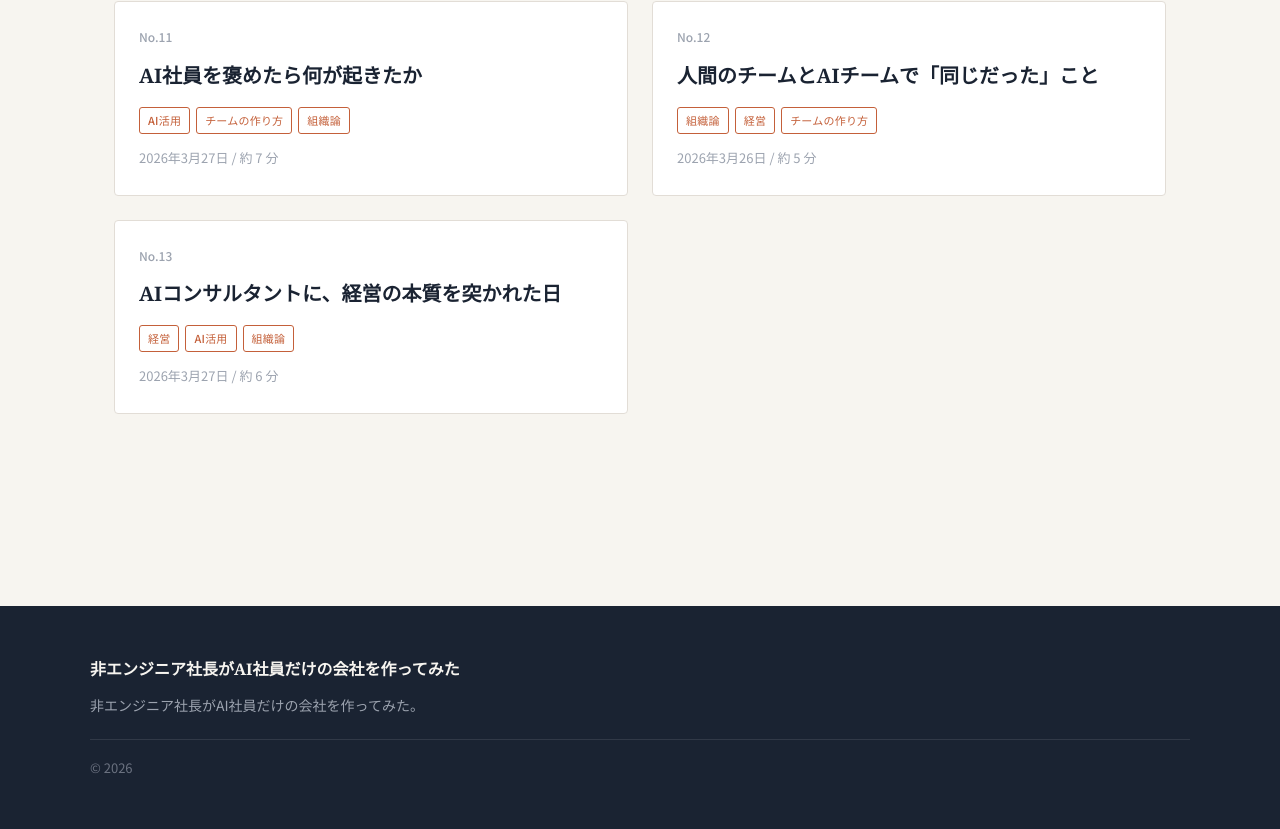
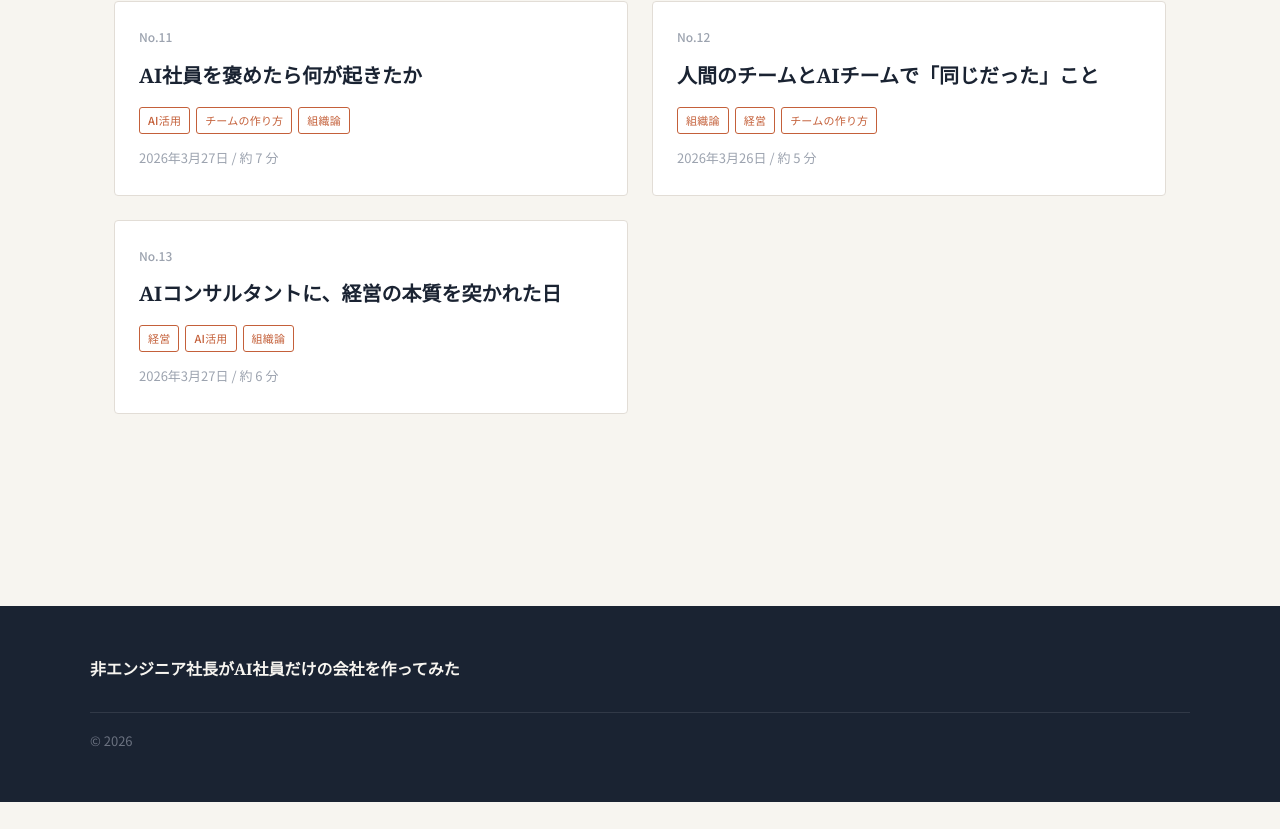
Before and after one commit to hirofumioya-boop/ymo-blog, a Next.js app: page / in a window 1280 px wide. Shown: the part 2055-2884 px from the top of the page. After the commit the page ends 2857 px from the top, so only its background shows below. Built offline with nearby package versions, Linux system fonts and the light colour scheme.

Commit message:
fix footer

```diff
--- a/components/Footer.tsx
+++ b/components/Footer.tsx
@@ -37,15 +37,6 @@ export default function Footer() {
               }}
             >
               非エンジニア社長がAI社員だけの会社を作ってみた
-            </p>
-            <p
-              style={{
-                fontFamily: '"Noto Sans JP", "ヒラギノ角ゴ Pro", sans-serif',
-                fontSize: "14px",
-                color: "#9CA3AF",
-              }}
-            >
-              非エンジニア社長がAI社員だけの会社を作ってみた。
             </p>
           </div>
 
```
